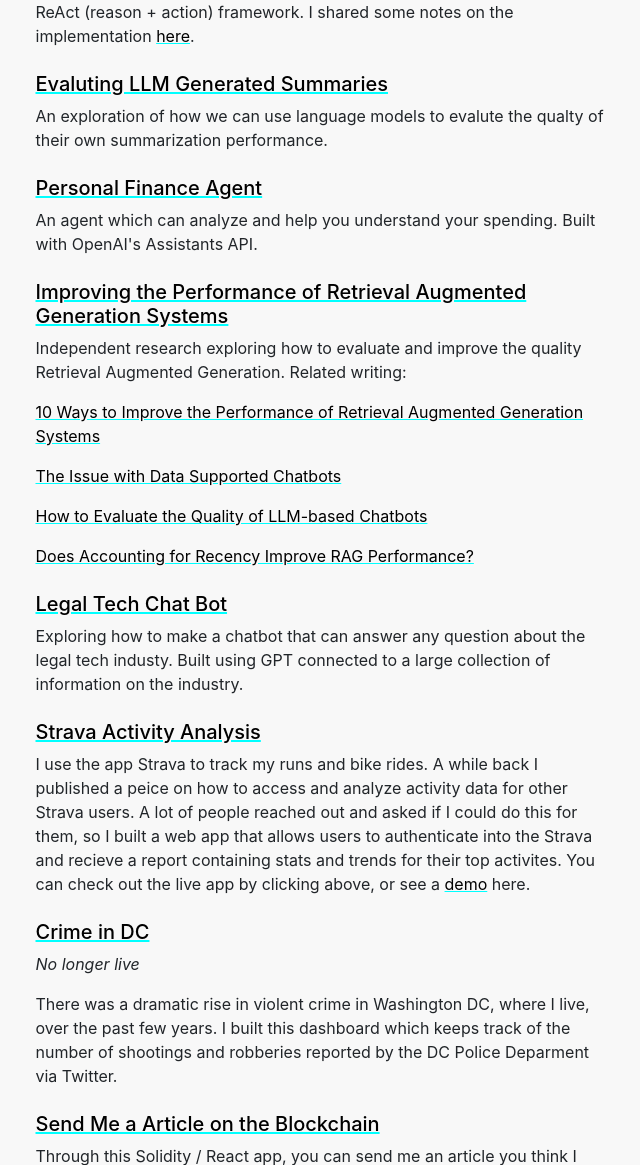
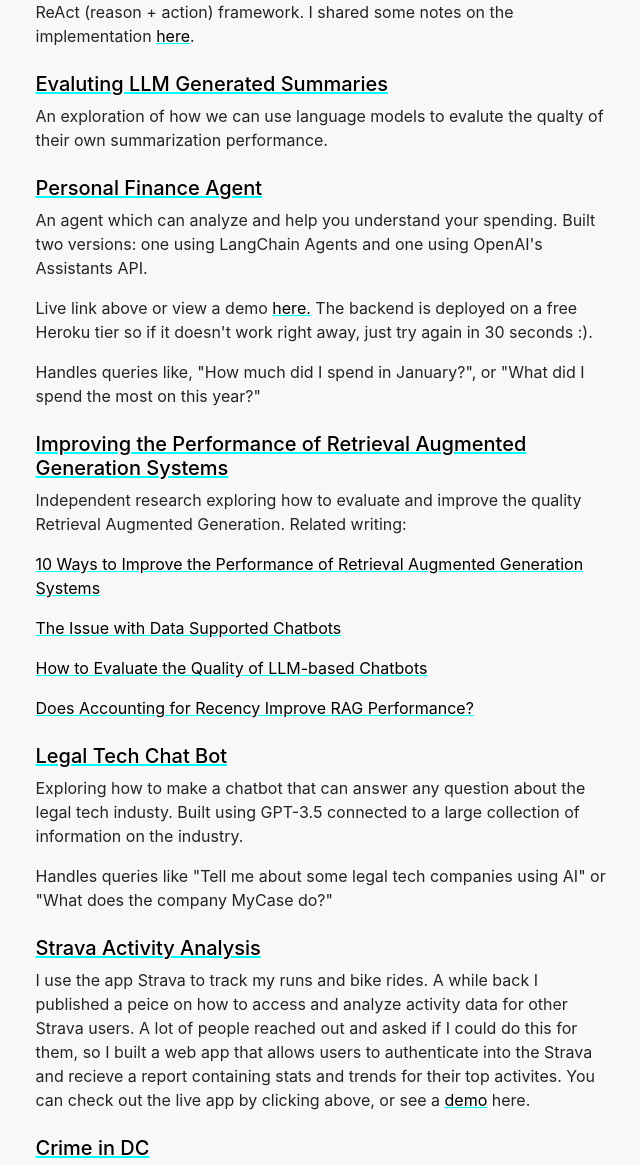
Before and after one commit to mattambrogi/personal-site, a Django app: page /projects in a window 1280 px wide. Shown: the part 416-1581 px from the top of the page, without its empty margins (316-956 px from the left). Run offline with Django 4.2, Linux system fonts and the light colour scheme; parts of the project's set-up code (start-up, migrations or seed data) failed here and were passed over.

Commit message:
update project descriptions

```diff
--- a/templates/projects.html
+++ b/templates/projects.html
@@ -54,7 +54,16 @@
 <div class="project-entry mt-4">
     <h5><a target="_blank" href="https://banking-agent.up.railway.app/">Personal Finance Agent</a></h5>
     <p>
-        An agent which can analyze and help you understand your spending. Built with OpenAI's Assistants API.
+        An agent which can analyze and help you understand your spending. Built two versions: one using LangChain Agents
+        and one using OpenAI's Assistants API.
+    </p>
+    <p>
+        Live link above or view a demo <a target="_blank"
+            href="https://x.com/matt_ambrogi/status/1724482422077616450?s=20">here.</a></h5> The backend is deployed on
+        a free Heroku tier so if it doesn't work right away, just try again in 30 seconds :).
+    </p>
+    <p>
+        Handles queries like, "How much did I spend in January?", or "What did I spend the most on this year?"
     </p>
 </div>
 <div class="project-entry mt-4">
@@ -84,7 +93,10 @@
     <h5><a target="_blank" href="https://legal-tech-bot.up.railway.app/">Legal Tech Chat Bot</a></h5>
     <p>
         Exploring how to make a chatbot that can answer any question about the legal tech industy.
-        Built using GPT connected to a large collection of information on the industry.
+        Built using GPT-3.5 connected to a large collection of information on the industry.
+    </p>
+    <p>
+        Handles queries like "Tell me about some legal tech companies using AI" or "What does the company MyCase do?"
     </p>
 </div>
 <div class="project-entry mt-4">
```
